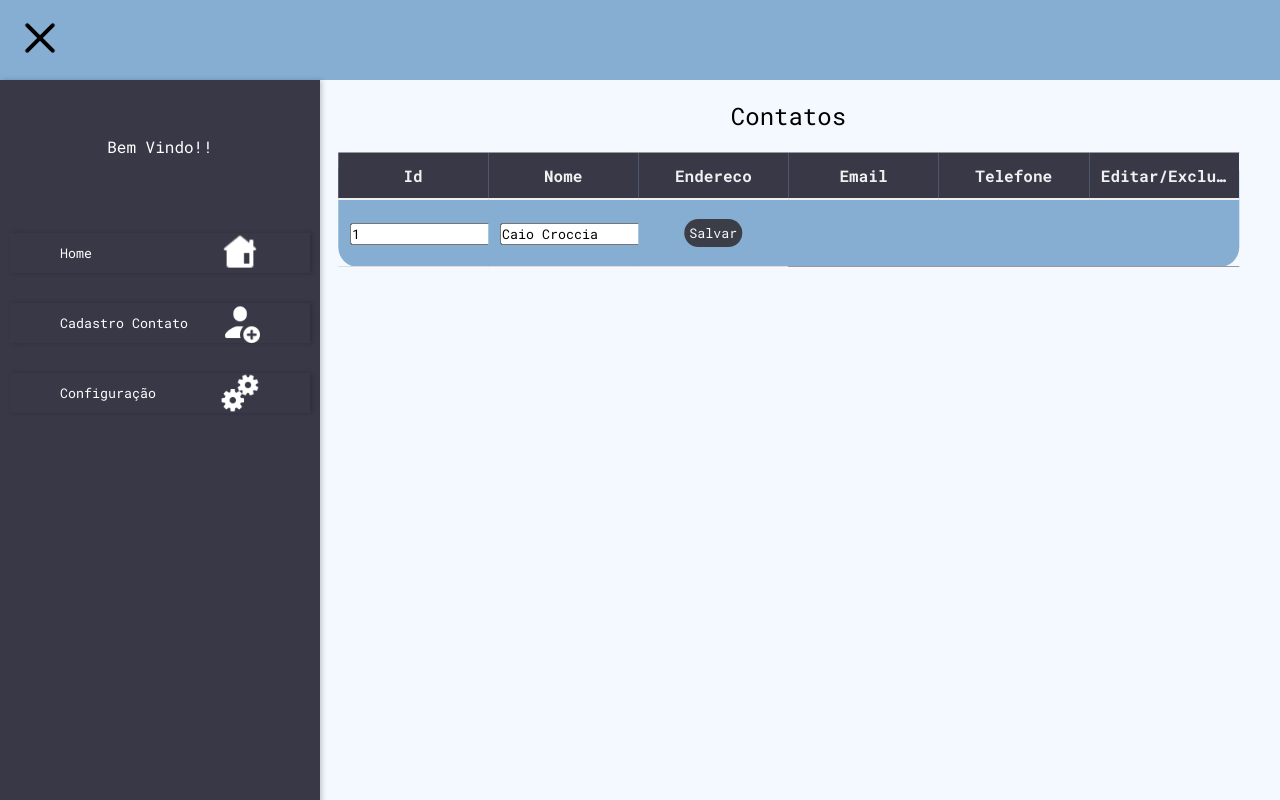
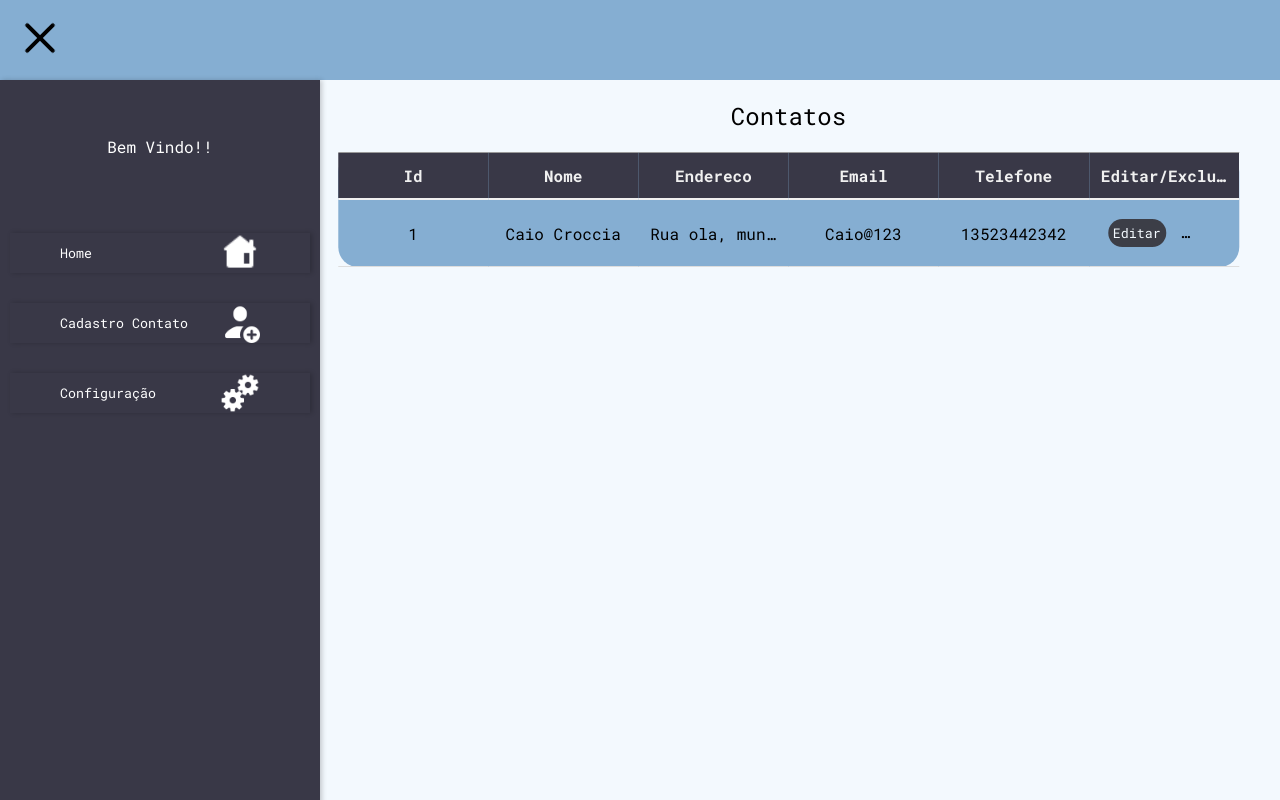
Before and after one commit to CaioCroccia22/Contact-list-app, a React (Vite) app: page / in a window 1280 px wide. Built offline with nearby package versions, Linux system fonts and the light colour scheme.

Commit message:
feat: implement edit contact function

```diff
--- a/src/Containers/ListadeContatos/index.jsx
+++ b/src/Containers/ListadeContatos/index.jsx
@@ -4,20 +4,50 @@ import * as S from './style'
 import { useDispatch, useSelector } from 'react-redux';
 import { Container, Sidebar, Pagina } from '../../Style/Styles';
 import MenuLateral from '../MenuLateral';
-import {remover} from '../../Store/Contatos'
+import {remover, editar} from '../../Store/Contatos'
 
 
 
 
- const listaDeContato = ({onMenuClick}) => {
+ const ListaDeContato = ({onMenuClick}) => {
     const contatosCadastrados = useSelector((state) => state.contatoReducer)
 
     const menu = useSelector((state) => state.menuReducer.value)
     const contactDispatch = useDispatch()
-    const [editId, setEditId] = useState(null)
+    const [editContato, setContato] = useState({
+        id: '',
+        nome: '',
+        endereco: '',
+        email: '',
+        telefone: '',
+    })
 
     function getContactId(id){
-        setEditId(id)
+        const getContato = contatosCadastrados.itens.find((index) => index.id === id)
+        setContato(getContato)
+    }
+
+    function handleAction(editContato){
+        console.log(editContato)
+        contactDispatch(editar(editContato))
+        setContato({
+        id: '',
+        nome: '',
+        endereco: '',
+        email: '',
+        telefone: '',
+    })
+
+    }
+
+    function cancel(){
+        setContato({
+        id: '',
+        nome: '',
+        endereco: '',
+        email: '',
+        telefone: '',
+    })
     }
 
     return (
@@ -43,32 +73,58 @@ import {remover} from '../../Store/Contatos'
                         {contatosCadastrados.itens.map((item) => (
                         <tr key={item.id}>
                             <td>
-                                {editId === item.id ? (
+                                { item.id }
+                            </td>
+                            <td>
+                                {editContato.id === item.id ? (
                                     <input
                                     type='text'
-                                    defaultValue={item.id}
-                                    OnChange={(e) => (e.target.value)}
-                                    />
-
-                                ): ( item.id ) }
-                            </td>
-                            <td>
-                                {editId === item.id ? (
-                                    <input
-                                    type='text'
-                                    defaultValue={item.nome}
-                                    OnChange={(e) => (e.target.value)}
+                                    value={editContato.nome}
+                                    onChange={(e) => setContato({...editContato, nome: e.target.value})}
                                     />
                                 ) : ( item.nome ) }
                             </td>
+                            <td >
+                                { editContato.id === item.id ? (
+                                    <input
+                                    type='text'
+                                    value={editContato.endereco}
+                                    onChange={(e) => setContato({...editContato, endereco: e.target.value})}
+                                    />
+                                ) : ( item.endereco )}
+                            </td>
                             <td>
-                                {editId === item.id ?
+                                { editContato.id === item.id ? (
+                                    <input
+                                    type='text'
+                                    value={editContato.email}
+                                    onChange={(e) => setContato({...editContato, email: e.target.value})}
+                                    />
+                                ) : ( item.email )}
+                            </td>
+                            <td>
+                                { editContato.id === item.id ? (
+                                    <input
+                                    type='text'
+                                    value={editContato.telefone}
+                                    onChange={(e) => setContato({...editContato, telefone: e.target.value})}
+                                    />
+                                ) : ( item.telefone )}
+                            </td>
+                            <td>
+                                {editContato.id === item.id ?
                                 (
-                                <S.BotaoUtilitario>Salvar</S.BotaoUtilitario>
+                                <>
+                                <S.BotaoUtilitario onClick={() => handleAction(editContato)}>Salvar</S.BotaoUtilitario>
+                                <S.BotaoUtilitario onClick={() => cancel(item.id)}>Cancelar</S.BotaoUtilitario>
+                                </>
                                 )
                                 :
                                 (
-                                <S.BotaoUtilitario onClick={getContactId(item.id)}>Editar</S.BotaoUtilitario>
+                                <>
+                                <S.BotaoUtilitario onClick={() => getContactId(item.id)}>Editar</S.BotaoUtilitario>
+                                <S.BotaoUtilitario onClick={() => contactDispatch(remover(item))}>Excluir</S.BotaoUtilitario>
+                                </>
                                 )}
                             </td>
                             {/* <td>{item.id}</td>
@@ -89,4 +145,4 @@ import {remover} from '../../Store/Contatos'
 }
 
 
-export default listaDeContato
+export default ListaDeContato
--- a/src/store/Contatos.ts
+++ b/src/store/Contatos.ts
@@ -42,10 +42,16 @@ export const contatoSlice = createSlice({
             }
         },
         editar: (state, action: PayloadAction<ContatoClass>) => {
-            state.itens.push(action.payload)
+            const Contato = state.itens.find((item) => item.id === action.payload.id)
+            if(Contato) {
+                Contato.nome = action.payload.nome
+                Contato.endereco = action.payload.endereco
+                Contato.email = action.payload.email
+                Contato.telefone = action.payload.telefone
+            }
         }
     }
 })
 
-export const { adicionar, remover } = contatoSlice.actions;
+export const { adicionar, remover, editar } = contatoSlice.actions;
 export default contatoSlice.reducer;
```
